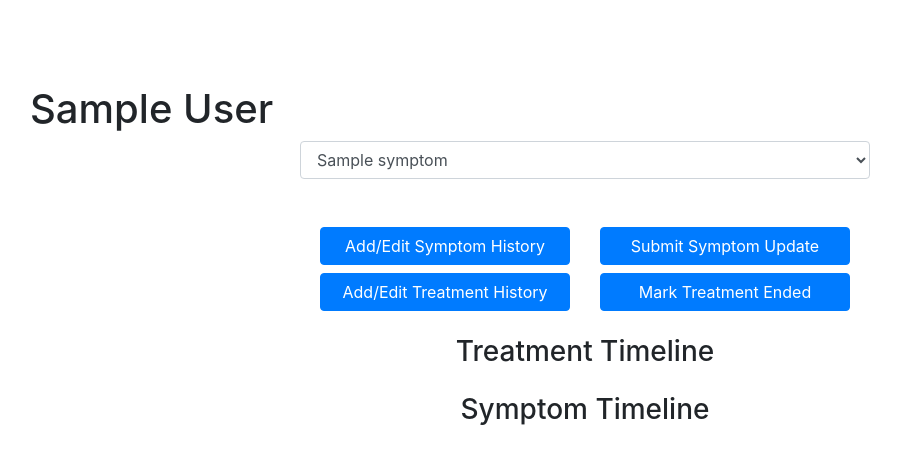
After one commit to square1grp/What_really_works, a Django app: page /user/1/ in a window 1280 px wide. The commit adds this page. Shown: the top 464 px of the page, without its empty margins (55-956 px from the left). Run offline with Django 3.2, Linux system fonts and the light colour scheme; tables that the repository leaves empty hold one stand-in row (values such as "Sample post"); some libraries are stand-ins or nearby versions.

Commit message:
working with screen-2 (single-symptom)

```diff
--- a/wrw/models.py
+++ b/wrw/models.py
@@ -5,6 +5,8 @@ class User(models.Model):
     name = models.CharField(max_length=20)
 
     def __str__(self):
+        return self.name
+
         symptomName, methodName, startDate, endDate = "", "", "", ""
 
         symptomName = UserSymptom.objects.filter(user__id=self.id)[0].symptom.name if len(UserSymptom.objects.filter(user__id=self.id)) > 0 else ""
--- a/wrw/static/css/style.css
+++ b/wrw/static/css/style.css
@@ -1,4 +1,4 @@
-.user-index button {
+.user-page button {
     max-width: 250px;
     width: 100%;
 }
--- /dev/null
+++ b/wrw/templates/pages/user.html
@@ -0,0 +1,49 @@
+{% extends 'layouts/index.html' %}
+
+{% block content %}
+<div class="container user-page" style="margin-top: 85px;">
+    <div class="row">
+        <div class="col-12">
+            <h1 class="text-left">{{ user.name }}</h1>
+        </div>
+    </div>
+
+    <div class="row mb-5">
+        <select class="form-control col-12 col-md-6 m-auto">
+            {% for symptom in user_symptoms %}
+            <option value="{{symptom.id}}">{{symptom.name}}</option>
+            {% endfor %}
+        </select>
+    </div>
+
+    <div class="row mb-3">
+        <div class="col-12 col-md-6 d-flex">
+            <button type="button" class="btn btn-primary mx-auto mb-2 mr-md-0">Add/Edit Symptom History</button>
+        </div>
+
+        <div class="col-12 col-md-6 d-flex">
+            <button type="button" class="btn btn-primary mx-auto mb-2 ml-md-0">Submit Symptom Update</button>
+        </div>
+
+        <div class="col-12 col-md-6 d-flex">
+            <button type="button" class="btn btn-primary mx-auto mb-2 mr-md-0">Add/Edit Treatment History</button>
+        </div>
+
+        <div class="col-12 col-md-6 d-flex">
+            <button type="button" class="btn btn-primary mx-auto mb-2 ml-md-0">Mark Treatment Ended</button>
+        </div>
+    </div>
+
+    <div class="row mb-3">
+        <div class="col-12">
+            <h3 class="text-center">Treatment Timeline</h3>
+        </div>
+    </div>
+
+    <div class="row mb-3">
+        <div class="col-12">
+            <h3 class="text-center">Symptom Timeline</h3>
+        </div>
+    </div>
+</div>
+{% endblock %}
--- a/wrw/urls.py
+++ b/wrw/urls.py
@@ -2,5 +2,7 @@ from django.urls import path
 from . import views
 
 urlpatterns = [
-    path('', views.index, name='index')
+    path('', views.index, name='index'),
+    path('user/<int:user_id>/', views.user, name='user-detail'),
+    path('symptom/<int:symptom_id>/', views.symptom, name='symptom-detail'),
 ]
--- a/wrw/views.py
+++ b/wrw/views.py
@@ -1,16 +1,26 @@
-from django.http import HttpResponse
+from django.http import HttpResponse, HttpResponseRedirect
 from django.template import loader
-from django.shortcuts import render
-from .models import User
+from django.shortcuts import render, redirect
+from .models import *
 
 # Create your views here.
 def index(request):
-    user_id = 1
+    user_id = int(1)
 
+    return redirect('user/%s' % user_id)
+
+def user(request, user_id):
     user = User.objects.get(id=user_id)
     user_symptoms = user.getSymptoms()
 
-    return render(request, 'index.html', {
+    return render(request, 'pages/user.html', {
         'user': user,
         'user_symptoms': user_symptoms
     })
+
+def symptom(request, symptom_id):
+    symptom = Symptom.objects.get(id=symptom_id)
+
+    return render(request, 'pages/symptom.html', {
+        'symptom': symptom
+    })
```
Also changed, not shown: wrw/templates/index.html (deleted, +0 -57 lines), wrw/templates/pages/symptom.html (added, +30 -0 lines), wrw/templates/layouts/index.html (renamed from wrw/templates/__layout.html), wrw/templates/pages/login.html (renamed from wrw/templates/login.html).
